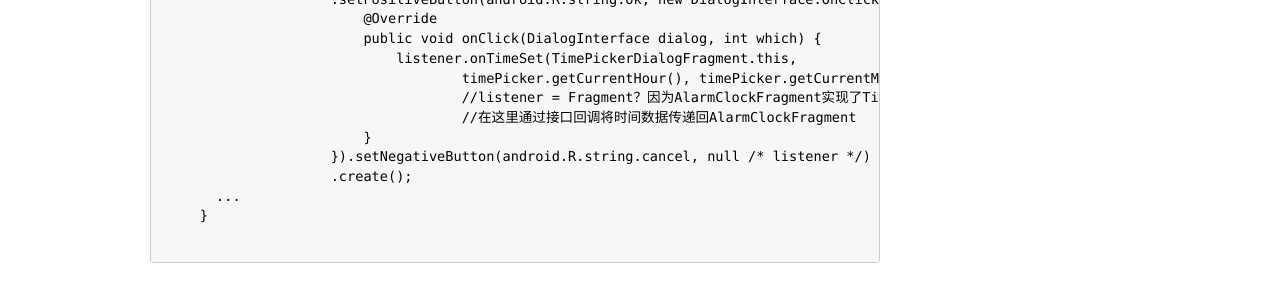
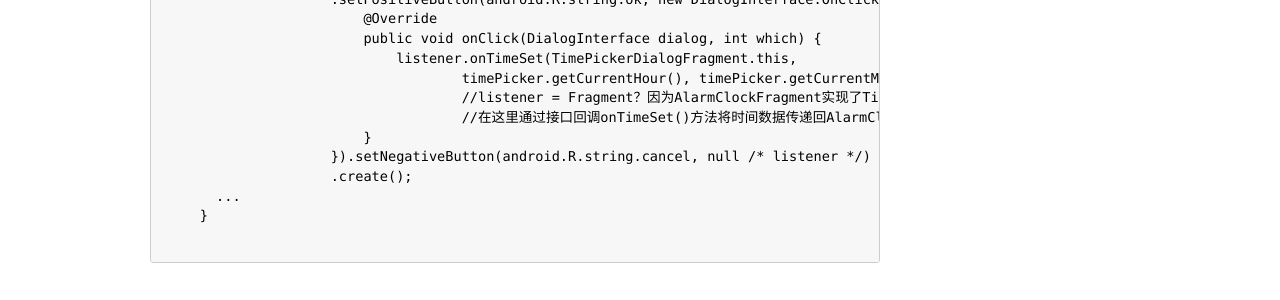
Before and after one commit to BugLiee/BugLiee.github.io, a Jekyll site: the page built from _posts/2020-05-13-blog.md, in a window 1280 px wide and 900 px high, scrolled down 1656 px. Shown: the part 377-677 px from the top of the window. Built offline with Jekyll 4.4.1, drawn with Linux system fonts in a browser that asks for light colours; comment, search, counter and statistics services are not loaded; some of the changed text lies outside the part shown.

Commit message:
Update 2020-05-13-blog.md

```diff
--- a/_posts/2020-05-13-blog.md
+++ b/_posts/2020-05-13-blog.md
@@ -65,7 +65,7 @@ keywords: Android系统
                             listener.onTimeSet(TimePickerDialogFragment.this,
                                     timePicker.getCurrentHour(), timePicker.getCurrentMinute());
                                     //listener = Fragment？因为AlarmClockFragment实现了TimePickerDialogFragment的内部接口OnTimeSetListener
-                                    //在这里通过接口回调将时间数据传递回AlarmClockFragment
+                                    //在这里通过接口回调onTimeSet()方法将时间数据传递回AlarmClockFragment
                         }
                     }).setNegativeButton(android.R.string.cancel, null /* listener */)
                     .create();
```
